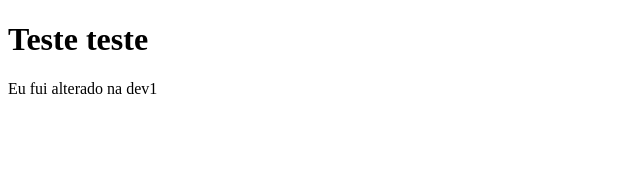
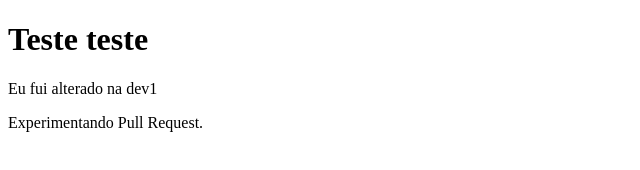
Before and after one commit to LucasMateus7/Testando, a plain HTML site: page index.html in a window 1280 px wide. Shown: the whole page, without its empty margins (0-640 px from the left). Drawn offline with Linux system fonts and the light colour scheme.

Commit message:
adcionado um paragrafo novo

```diff
--- a/index.html
+++ b/index.html
@@ -9,5 +9,6 @@
 <body>
     <h1>Teste teste</h1>
     <p>Eu fui alterado na dev1</p>
+    <p>Experimentando Pull Request.</p>
 </body>
 </html>
```
